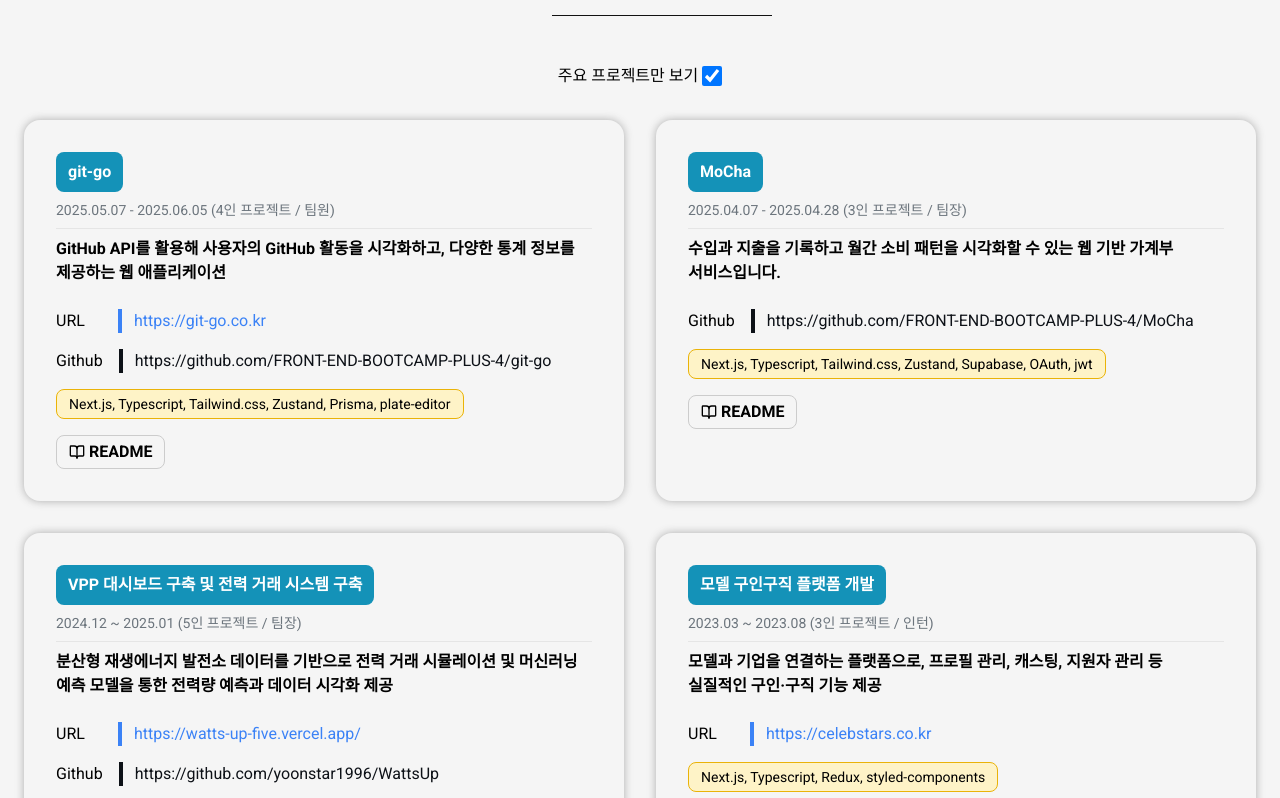
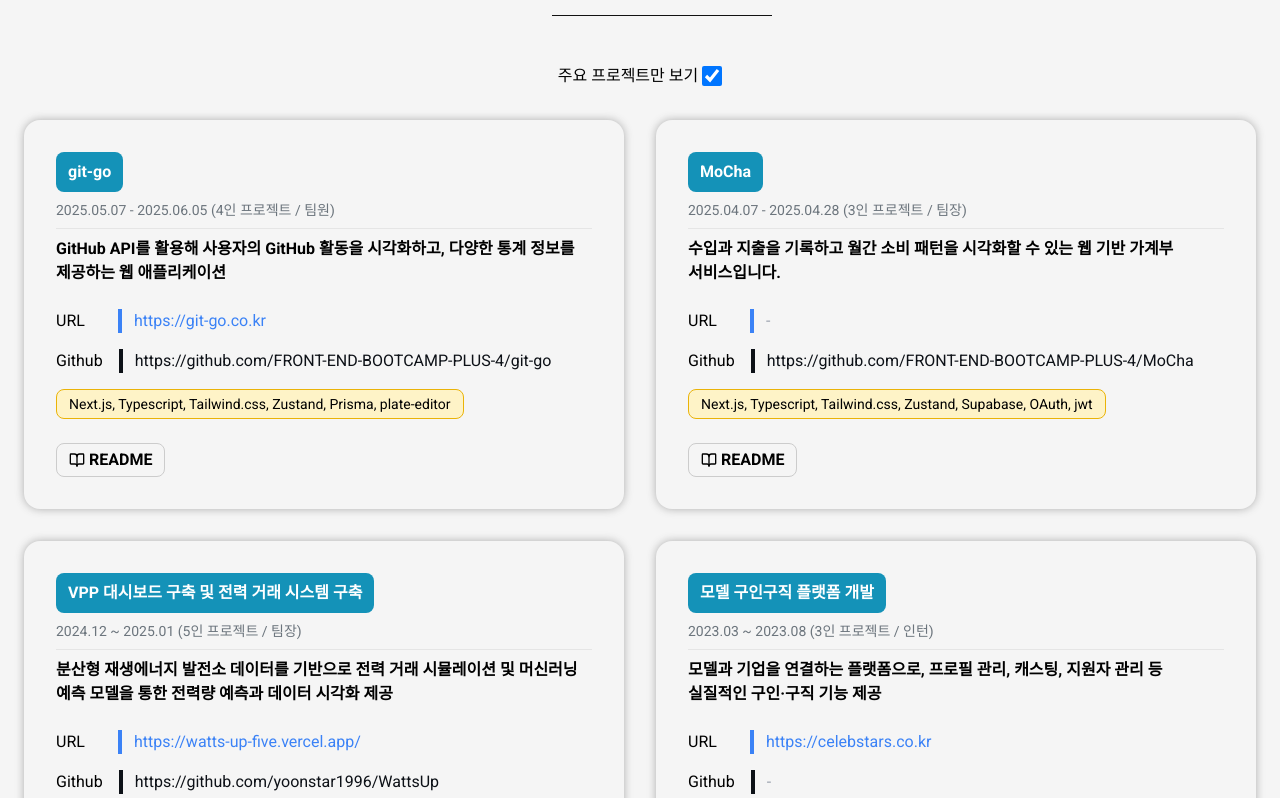
Before and after one commit to yoonstar1996/portfolio, a Next.js app: page / in a window 1280 px wide. Shown: the part 2022-2820 px from the top of the page. Built offline with nearby package versions, Linux system fonts and the light colour scheme.

Commit message:
style: 프로젝트 카드 스타일 수정

```diff
--- a/src/components/projects/ProjectCard.tsx
+++ b/src/components/projects/ProjectCard.tsx
@@ -5,29 +5,34 @@
 
 function ProjectCard({ project }: ProjectCardProps) {
   return (
-    <div className="flex flex-col rounded-2xl p-[2rem] shadow-custom">
+    <div className="flex h-full flex-col rounded-2xl p-[2rem] shadow-custom">
+      {/* 상단 정보 묶음 */}
+      <div className="flex flex-grow flex-col">
         {/* 이름 */}
         <h4
           className="mb-2 self-start rounded-lg px-3 py-2 font-bold text-white"
           style={{
-          backgroundColor: project.isImportant ? "#1492b8 " : "#6c757d",
+            backgroundColor: project.isImportant ? "#1492b8" : "#6c757d",
           }}
         >
           {project.title}
         </h4>
+
         {/* 진행날짜 */}
         <div className="mb-2 border-b-[1px] pb-2 text-sm text-subTextColor">
           {project.subTitle}
         </div>
-      {/* 프로젝트 설명 */}
+
+        {/* 설명 */}
         <div className="mb-4 break-keep">
           <h5 className="mb-2 font-bold">{project.desc}</h5>
         </div>
-      {/* 링크 */}
-      {project.url && (
-        <div className="mb-4 flex items-center gap-2 lg:gap-4">
+
+        {/* URL */}
+        <div className="mb-4 flex min-h-[24px] items-center gap-2 lg:gap-4">
           <div className="min-w-[46px]">URL</div>
           <div className="border-l-4 border-blue-500 pl-3">
+            {project.url ? (
               <Link
                 href={project.url}
                 target="_blank"
@@ -36,31 +41,39 @@
               >
                 {project.url}
               </Link>
+            ) : (
+              <span className="text-gray-400">-</span>
+            )}
           </div>
         </div>
-      )}
-      {project.github && (
-        <div className="mb-4 flex items-center gap-2 lg:gap-4">
+
+        {/* Github */}
+        <div className="mb-4 flex min-h-[24px] items-center gap-2 lg:gap-4">
           <div className="min-w-[46px]">Github</div>
           <div className="border-l-4 border-[#0d1117] pl-3">
+            {project.github ? (
               <Link
-              href={project.github || "#"}
+                href={project.github}
                 target="_blank"
                 className="break-words text-[#0d1117] hover:cursor-pointer hover:underline"
                 style={{ overflowWrap: "anywhere" }}
               >
                 {project.github}
               </Link>
+            ) : (
+              <span className="text-gray-400">-</span>
+            )}
           </div>
         </div>
-      )}
-      {/* 기술 */}
+
+        {/* 기술 스택 */}
         <div className="mb-4 self-start break-keep rounded-lg border border-yellow-500 bg-amber-100 px-3 py-1 text-sm">
           {project.skills}
         </div>
+      </div>
 
-      {/* README */}
-      <div className="flex gap-2">
+      {/* 하단 버튼 고정 */}
+      <div className="mt-auto flex gap-2 pt-2">
         <ReadMeButton project={project} />
         {project.hasImage && project.imgSrc && (
           <ImageButton images={project.imgSrc} />
```
Lines whose indentation alone changed are shown as unchanged.
